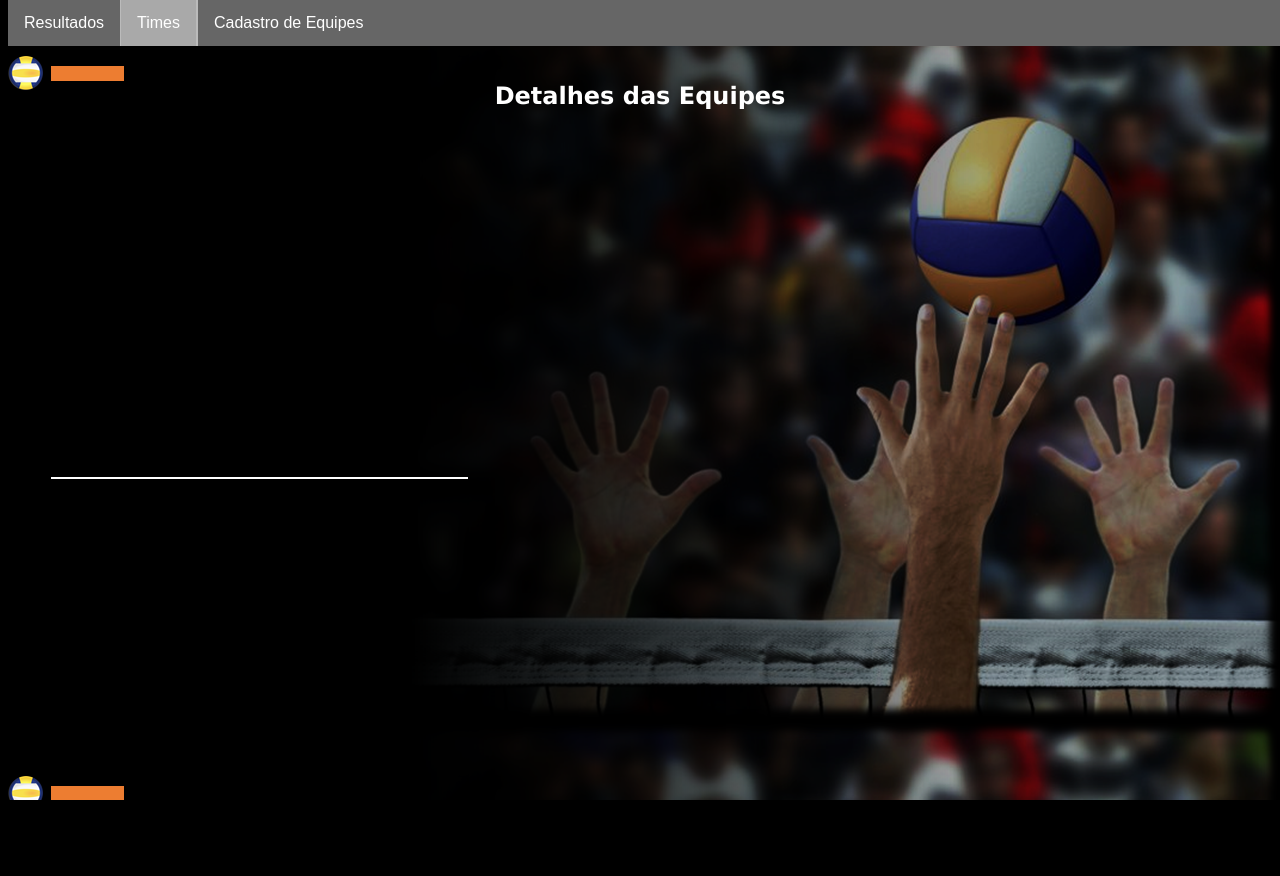
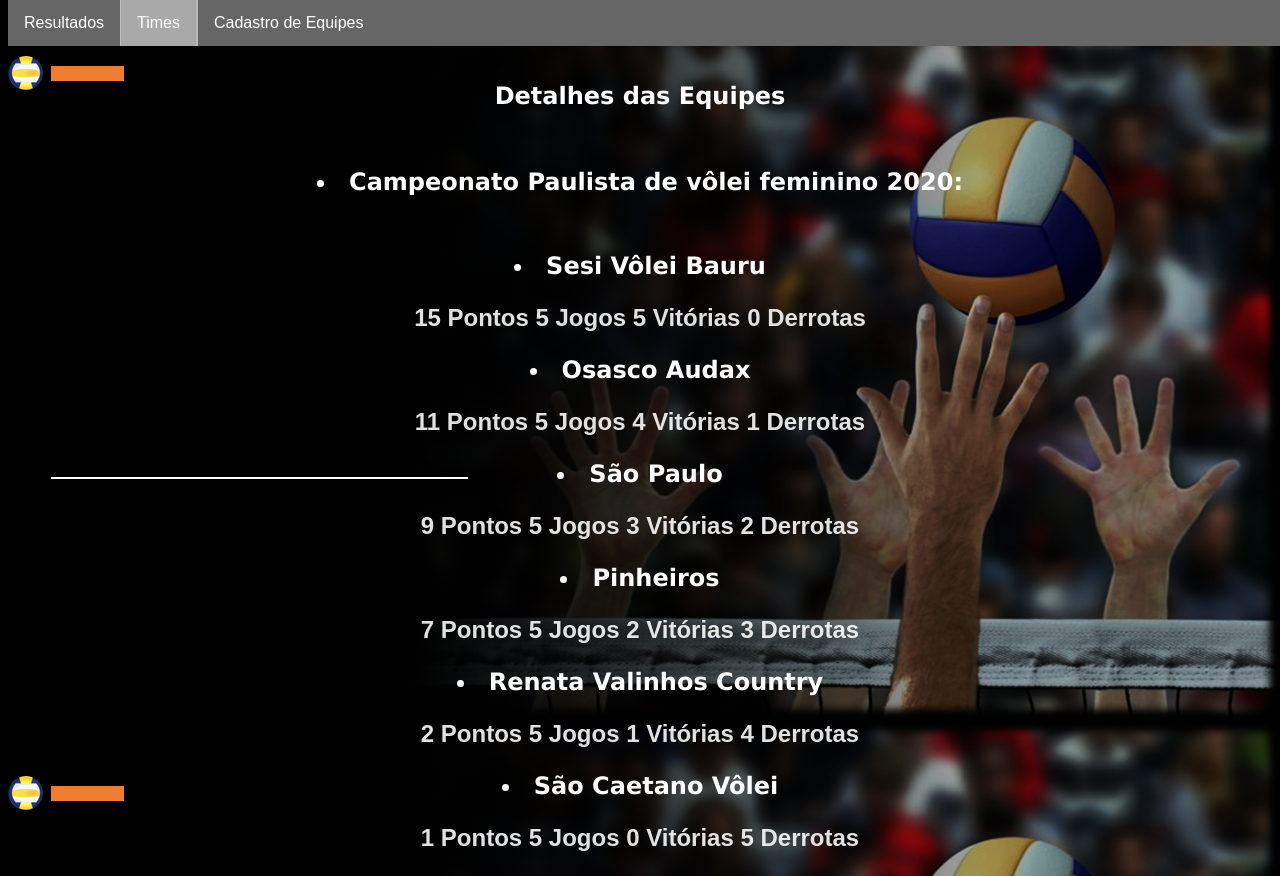
Before and after one commit to reearantes/ac5_sitecampeonato, a Flask app: page /times in a window 1280 px wide. Before the commit the page ends 800 px from the top, so only its background shows below. Run offline with Flask 2, Linux system fonts and the light colour scheme.

Commit message:
Detalhes de Times

```diff
--- a/templates/times.html
+++ b/templates/times.html
@@ -18,5 +18,24 @@
 
     <h2 class="branco">Detalhes das Equipes</h2> <br/>
 
+    <h2 class="branco">
+    <li> Campeonato Paulista de vôlei feminino 2020:   <br/><br/><br/>
+
+      <li>Sesi Vôlei Bauru</li>
+      <p class="conteudo">15 Pontos 5 Jogos 5 Vitórias 0 Derrotas </p>
+      <li>Osasco Audax</li>
+      <p class="conteudo">11 Pontos 5 Jogos 4 Vitórias 1 Derrotas </p>
+      <li>São Paulo</li>
+      <p class="conteudo">9 Pontos 5 Jogos 3 Vitórias 2 Derrotas </p>
+      <li>Pinheiros</li>
+      <p class="conteudo">7 Pontos 5 Jogos 2 Vitórias 3 Derrotas </p>
+      <li>Renata Valinhos Country</li>
+      <p class="conteudo">2 Pontos 5 Jogos 1 Vitórias 4 Derrotas </p>
+      <li>São Caetano Vôlei</li>
+      <p class="conteudo">1 Pontos 5 Jogos 0 Vitórias 5 Derrotas </p>
+
+
+  </li> </h2>
+
 </body>
 </html>
```
